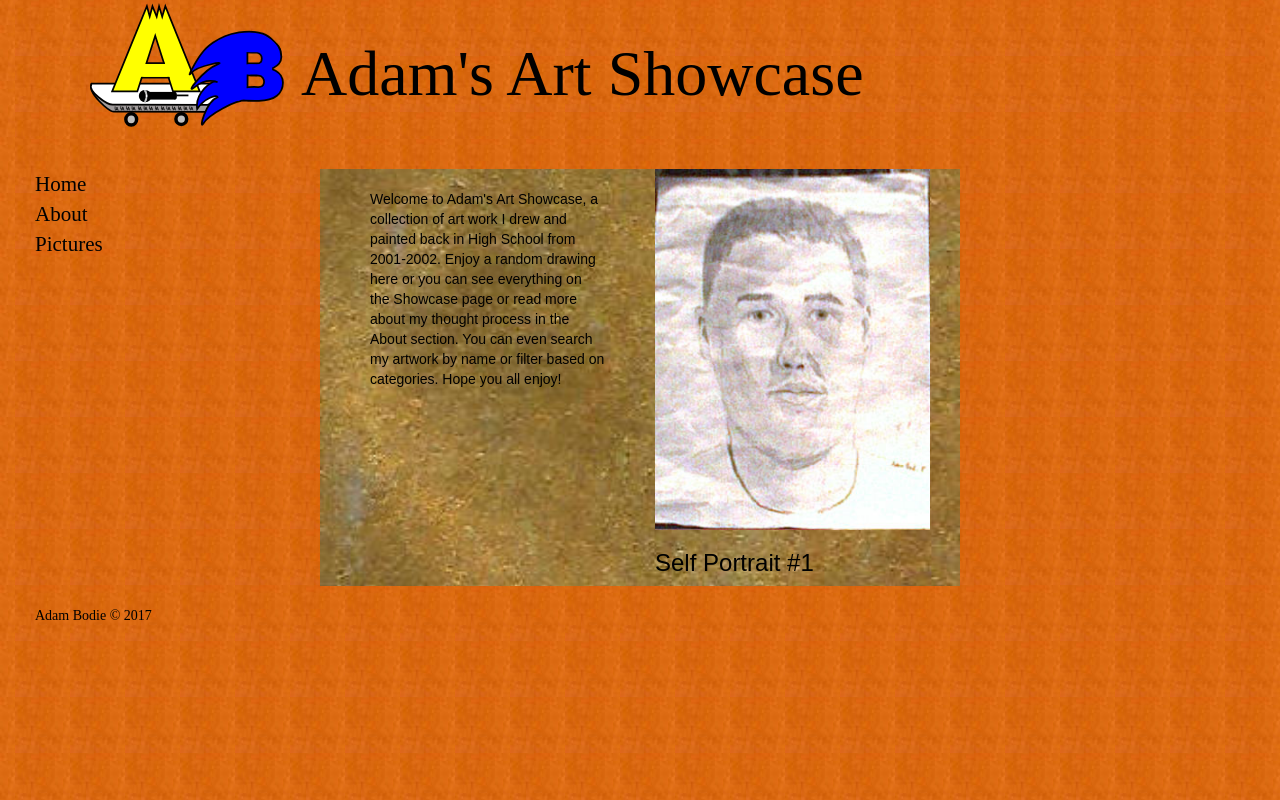
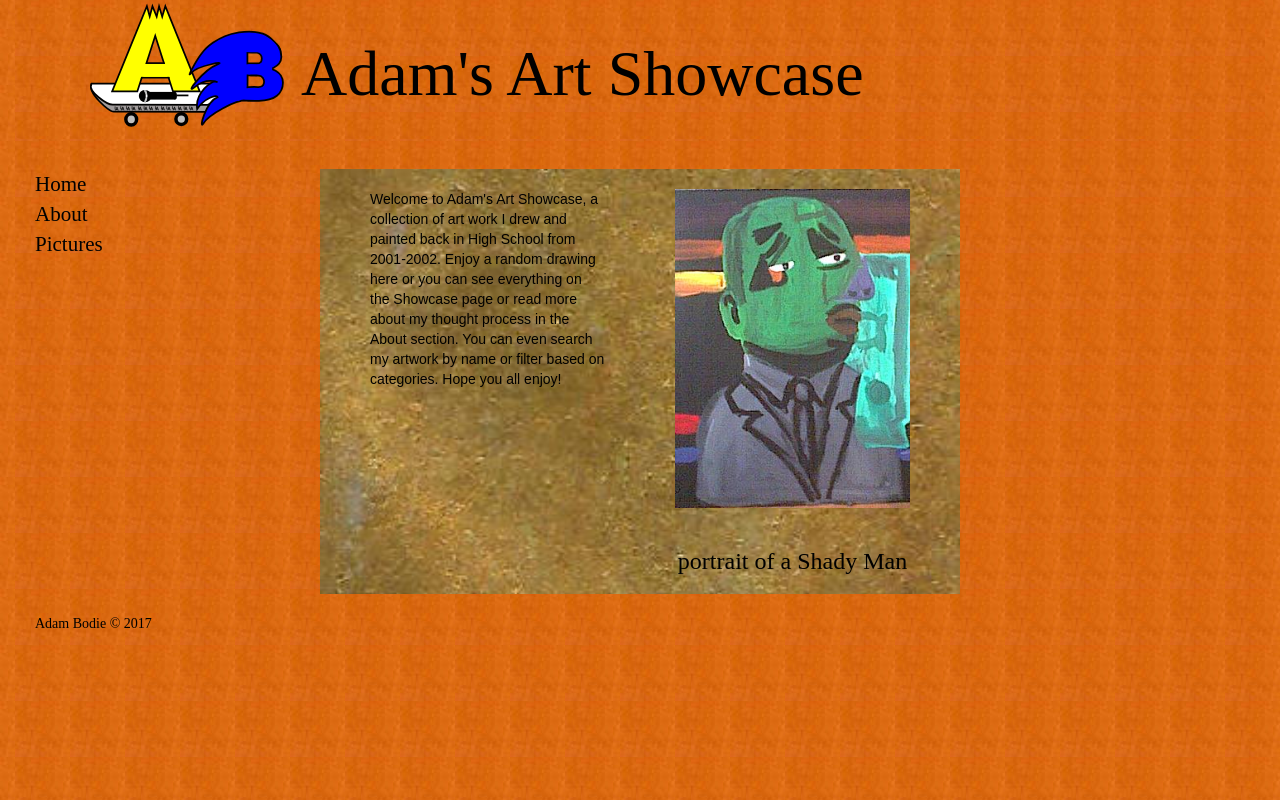
Before and after one commit to adambodie/art-showcase, a React (Create React App) app: page / in a window 1280 px wide. Built offline with nearby package versions, Linux system fonts and the light colour scheme; a web font is replaced by a local one.

Commit message:
Added Feature component for home page

```diff
--- /dev/null
+++ b/src/components/Feature.js
@@ -0,0 +1,15 @@
+import React from 'react';
+import PictureList from '../data/pictures.js';
+
+const Feature =() => {
+	let random = Math.floor(Math.random() * PictureList.length);
+	return (
+	<div id="feature">
+		<img src={PictureList[random].image} className="img-responsive" alt={PictureList[random].title}/>
+		<h3>{PictureList[random].title}</h3>
+	</div>
+	)
+
+}
+
+export default Feature;
--- a/src/components/Home.js
+++ b/src/components/Home.js
@@ -1,13 +1,12 @@
 import React from 'react'
-
+import Feature from './Feature.js'
 const Home = () => (
 <div>
 	<div className="col-md-6">
 		<p id="intro">Welcome to Adam's Art Showcase, a collection of art work I drew and painted back in High School from 2001-2002.  Enjoy a random drawing here or you can see everything on the Showcase page or read more about my thought process in the About section.  You can even search my artwork by name or filter based on categories.  Hope you all enjoy!</p>
 	</div>
 	<div className="col-md-6">
-		<img src="img/adam.jpg" className="img-responsive" alt="Adam"/>
-		<h3>Self Portrait #1</h3>
+		<Feature />
 	</div>
 </div>
 )
--- a/src/css/main.css
+++ b/src/css/main.css
@@ -92,6 +92,7 @@ footer {
 #feature h3 {
 	font-family: 'Frijole', cursive;
 	margin-bottom: 20px;
+	text-align: center;
 }
 
 /* OVERLAY */
```
Also changed, not shown: src/js/feature.js (deleted, +0 -26 lines).
